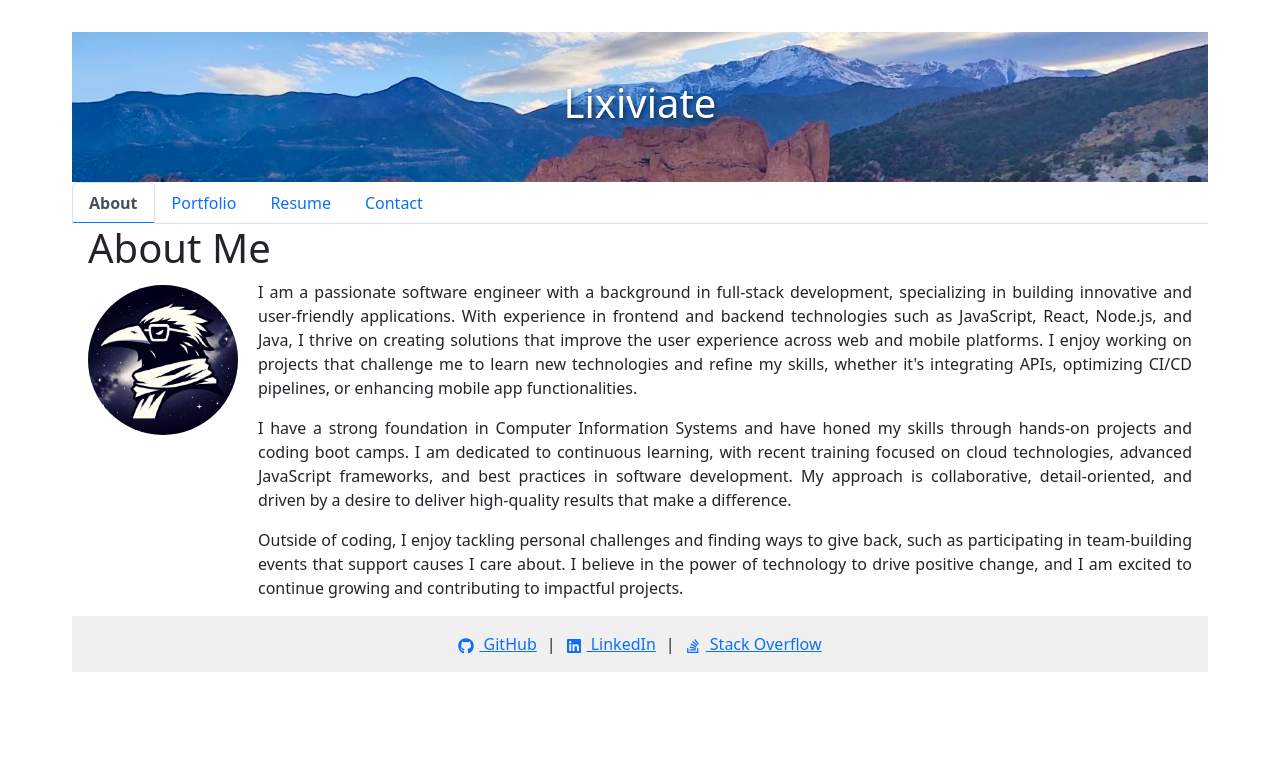
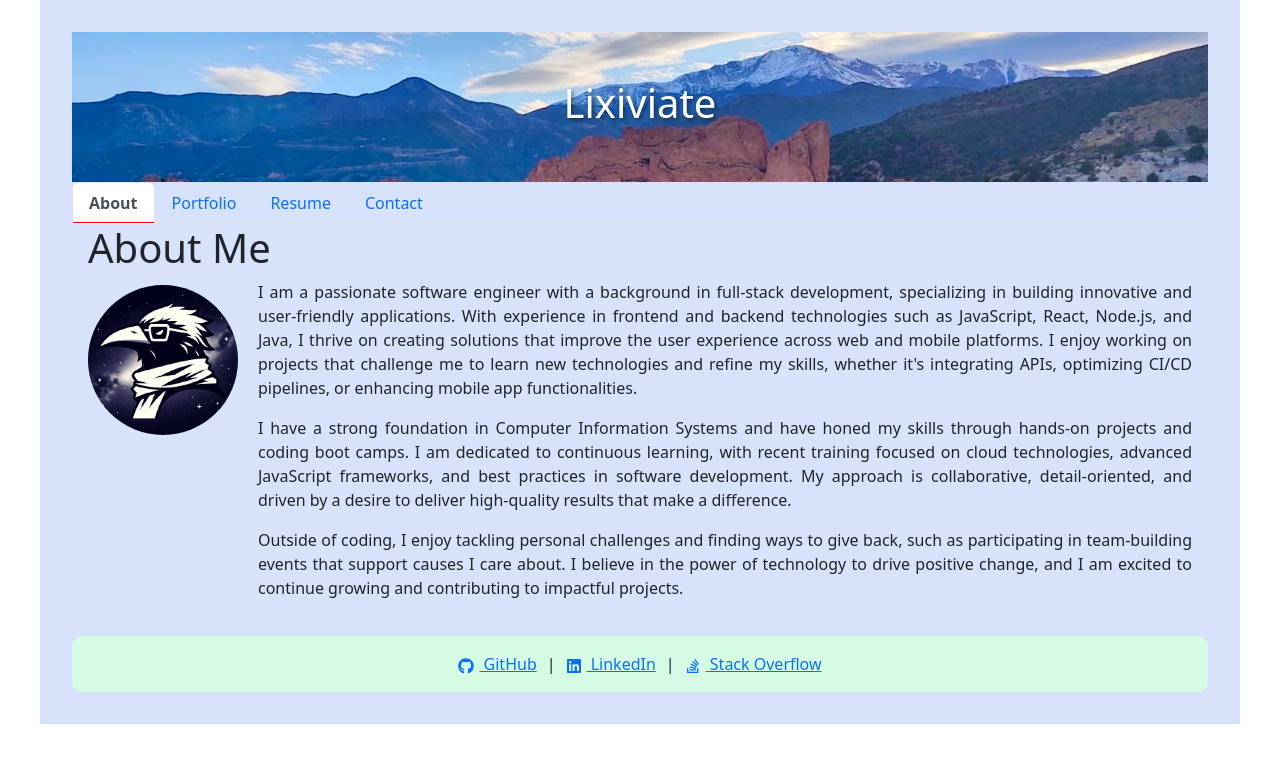
Before and after one commit to Lixiviate/C20-react-portfolio, a React (Vite) app: page / in a window 1280 px wide. Shown: the top 762 px of the page. Built offline with nearby package versions, Linux system fonts and the light colour scheme.

Commit message:
Adjust colors

```diff
--- a/src/App.css
+++ b/src/App.css
@@ -3,4 +3,5 @@
   margin: 0 auto;
   padding: 2rem;
   text-align: justify;
+  background-color: #d6e3fb;
 }
--- a/src/components/Footer.jsx
+++ b/src/components/Footer.jsx
@@ -5,8 +5,10 @@ function Footer() {
     <footer
       style={{
         padding: "1rem",
-        backgroundColor: "#f0f0f0",
+        backgroundColor: "#d6fbe5",
         textAlign: "center",
+        borderRadius: "10px 10px 10px 10px",
+        marginTop: "20px",
       }}
     >
       <a
--- a/src/components/NavTabs.css
+++ b/src/components/NavTabs.css
@@ -1,10 +1,12 @@
 .nav-link {
   transition: all 0.2s ease;
   position: relative;
+  background-color: #d6fbf8;
 }
 
 .nav-link:hover {
   transform: translateY(-1px);
+  background-color: #d6fbee;
 }
 
 .nav-link::after {
@@ -14,7 +16,7 @@
   height: 1px;
   bottom: 0;
   left: 0;
-  background-color: #007bff;
+  background-color: #0400ff;
   transform: scaleX(0);
   transition: transform 0.2s ease;
 }
@@ -27,3 +29,7 @@
 .nav-link.active {
   font-weight: 600;
 }
+
+.nav-link.active::after {
+  background-color: red;
+}
--- a/src/index.css
+++ b/src/index.css
@@ -2,11 +2,7 @@
   font-family: Inter, system-ui, Avenir, Helvetica, Arial, sans-serif;
   line-height: 1.5;
   font-weight: 400;
-
-  color-scheme: light dark;
-  color: rgba(255, 255, 255, 0.87);
-  background-color: #242424;
-
+  /* color-scheme: light dark; */
   font-synthesis: none;
   text-rendering: optimizeLegibility;
   -webkit-font-smoothing: antialiased;
@@ -15,11 +11,11 @@
 
 a {
   font-weight: 500;
-  color: #646cff;
+  color: #3b45f8;
   text-decoration: inherit;
 }
 a:hover {
-  color: #535bf2;
+  color: #232de9;
 }
 
 body {
@@ -72,15 +68,3 @@ button:active {
   transform: translateY(1px);
   box-shadow: 0 2px 4px rgba(0, 0, 0, 0.2);
 }
-@media (prefers-color-scheme: light) {
-  :root {
-    color: #213547;
-    background-color: #ffffff;
-  }
-  a:hover {
-    color: #747bff;
-  }
-  button {
-    background-color: #f9f9f9;
-  }
-}
```
